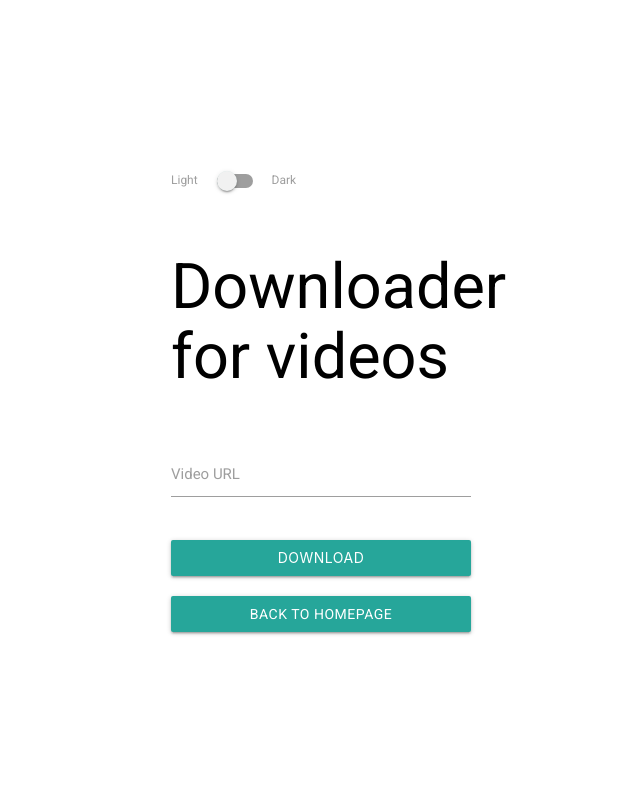
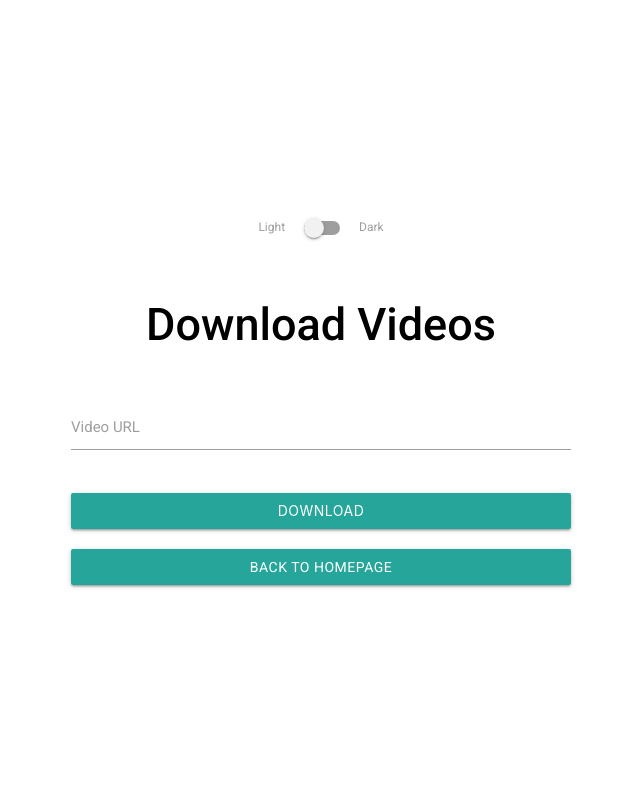
Before and after one commit to MyGodItsFull0fStars/VidStream, a FastAPI app: page /download in a window 1280 px wide. Shown: the whole page, without its empty margins (319-959 px from the left). Run offline with FastAPI, Linux system fonts and the light colour scheme.

Commit message:
Added styling changes

```diff
--- a/fast-server/static/styles.css
+++ b/fast-server/static/styles.css
@@ -7,12 +7,12 @@ body, html {
   align-items: center;
   font-family: 'Roboto', sans-serif;
   text-align: center;
-  transition: background-color 0.3s, color 0.3s;
+  transition: background-color 1s, color 1s;
 }
-.container {
+/* .container {
   width: 80%;
   max-width: 600px;
-}
+} */
 h1 {
   font-size: 3rem;
   font-weight: 500;
@@ -31,10 +31,26 @@ h2 {
   background-color: #121212;
   color: #ffffff;
 }
+
+.grey-mode {
+  background-color: #7b7b7b;
+  color: #ffffff;
+}
+
 .light-mode {
   background-color: #ffffff;
   color: #000000;
 }
+
+.dark-mode .input-field input {
+  color: #ffffff;
+  border-bottom: 1px solid #ffffff;
+}
+
+.dark-mode .input-field label {
+  color: #ffffff;
+}
+
 .switch-container {
   display: flex;
   justify-content: center;
--- a/fast-server/static/templates/download.html
+++ b/fast-server/static/templates/download.html
@@ -8,6 +8,7 @@
   <link rel="icon" type="image/x-icon" href="static/Favicons/favicon_download_cyan.ico">
   <link href="https://fonts.googleapis.com/css2?family=Roboto:wght@400;500&display=swap" rel="stylesheet">
   <link rel="stylesheet" href="https://cdnjs.cloudflare.com/ajax/libs/materialize/1.0.0/css/materialize.min.css">
+  <link rel="stylesheet" href="static/styles.css">
   <style>
     body,
     html {
@@ -17,35 +18,18 @@
       justify-content: center;
       align-items: center;
       font-family: 'Roboto', sans-serif;
-      transition: background-color 0.3s, color 0.3s;
+      text-align: center;
+      transition: background-color 1s, color 1s;
     }
 
     .container {
-      width: 300px;
+      width: 500px;
       display: flex;
       flex-direction: column;
       gap: 20px;
     }
+  </style>
 
-    .dark-mode {
-      background-color: #121212;
-      color: #ffffff;
-    }
-
-    .light-mode {
-      background-color: #ffffff;
-      color: #000000;
-    }
-
-    .dark-mode .input-field input {
-      color: #ffffff;
-      border-bottom: 1px solid #ffffff;
-    }
-
-    .dark-mode .input-field label {
-      color: #ffffff;
-    }
-  </style>
 </head>
 
 <body class="light-mode">
@@ -62,7 +46,7 @@
         Dark
       </label>
     </div>
-    <h1 class="header">Downloader for videos</h1>
+    <h1 class="header">Download Videos</h1>
     <div class="input-field">
       <input id="text" type="text" class="validate">
       <label for="text">Video URL</label>
--- a/fast-server/static/templates/index.html
+++ b/fast-server/static/templates/index.html
@@ -9,6 +9,21 @@
   <link href="https://fonts.googleapis.com/css2?family=Roboto:wght@400;500&display=swap" rel="stylesheet">
   <link rel="stylesheet" href="https://cdnjs.cloudflare.com/ajax/libs/materialize/1.0.0/css/materialize.min.css">
   <link rel="stylesheet" href="/static/styles.css">
+
+  <style>
+    body,
+    html {
+      height: 100%;
+      margin: 0;
+      display: flex;
+      justify-content: center;
+      align-items: center;
+      font-family: 'Roboto', sans-serif;
+      text-align: center;
+      transition: background-color 1s, color 1s;
+    }
+  </style>
+
 </head>
 
 <body class="light-mode">
@@ -31,7 +46,7 @@
     <a href="http://127.0.0.1:8000/download" class="btn-large waves-effect waves-light">Download a Video via URL</a>
     <a href="http://127.0.0.1:8000/list" class="btn-large waves-effect waves-light">List of all Videos</a>
     <a href="https://github.com/MyGodItsFull0fStars/media-server-client"
-    class="btn-large waves-effect waves-light">GitHub</a>
+      class="btn-large waves-effect waves-light">GitHub</a>
     <a href="http://127.0.0.1:8000/docs" class="btn-large waves-effect waves-light">FastAPI Documentation</a>
   </div>
 
--- a/fast-server/static/templates/list.html
+++ b/fast-server/static/templates/list.html
@@ -14,14 +14,15 @@
       height: 100%;
       margin: 0;
       display: flex;
-      flex-direction: column;
+      justify-content: center;
       align-items: center;
       font-family: 'Roboto', sans-serif;
-      transition: background-color 0.3s, color 0.3s;
+      text-align: center;
+      transition: background-color 1s, color 1s;
     }
 
     .container {
-      width: 80%;
+      width: 100%;
       margin-top: 20px;
     }
 
```
